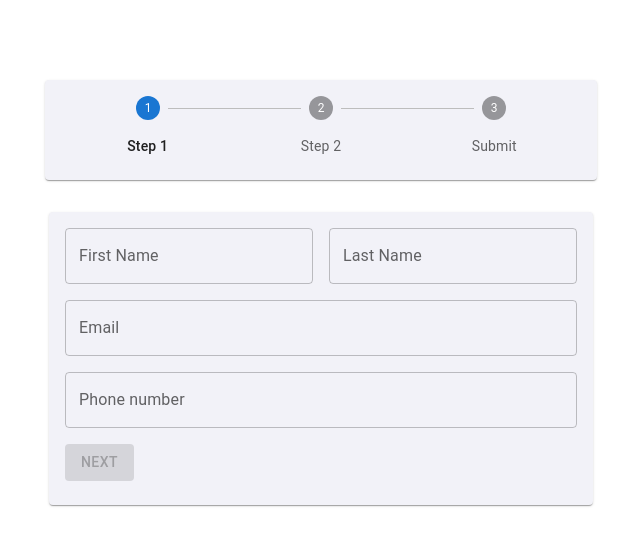
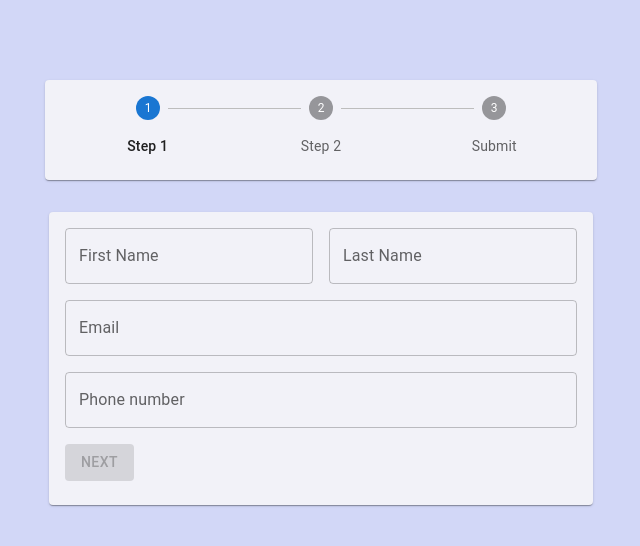
Before and after one commit to Akash1000x/GS-Assignment, a React (Vite) app: page / in a window 1280 px wide. Shown: the top 546 px of the page, without its empty margins (319-959 px from the left). Built offline with nearby package versions, Linux system fonts and the light colour scheme.

Commit message:
add styling

```diff
--- a/src/App.css
+++ b/src/App.css
@@ -10,3 +10,9 @@
   min-width: 8rem;
   white-space: break-word;
 }
+
+main {
+  padding-top: 1rem;
+  background: #d2d7f7;
+  height: 100vh;
+}
--- a/src/App.tsx
+++ b/src/App.tsx
@@ -4,11 +4,13 @@ import Form from "./Components/Form/Form";
 
 function App() {
   return (
-    <Container maxWidth="lg" sx={{ marginTop: 2 }}>
-      <Container maxWidth="sm">
-        <Form />
+    <main>
+      <Container maxWidth="lg" className="container">
+        <Container maxWidth="sm">
+          <Form />
+        </Container>
       </Container>
-    </Container>
+    </main>
   );
 }
 
```
